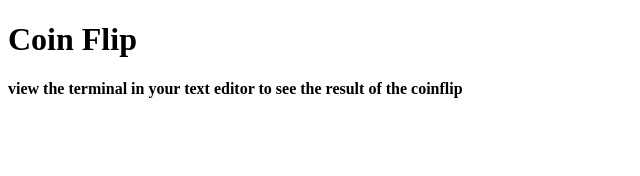
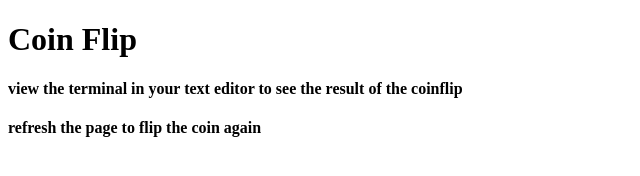
Before and after one commit to ccchrissss/coin-flip, a website: page coinflip.html in a window 1280 px wide. Shown: the whole page, without its empty margins (0-640 px from the left). Drawn offline with Linux system fonts and the light colour scheme.

Commit message:
more instructions added to coin flip page

```diff
--- a/coinflip.html
+++ b/coinflip.html
@@ -11,6 +11,7 @@
     <h1>Coin Flip</h1>
 
     <h4>view the terminal in your text editor to see the result of the coinflip</h4>
+    <h4>refresh the page to flip the coin again</h4>
 
   </body>
 </html>
```
